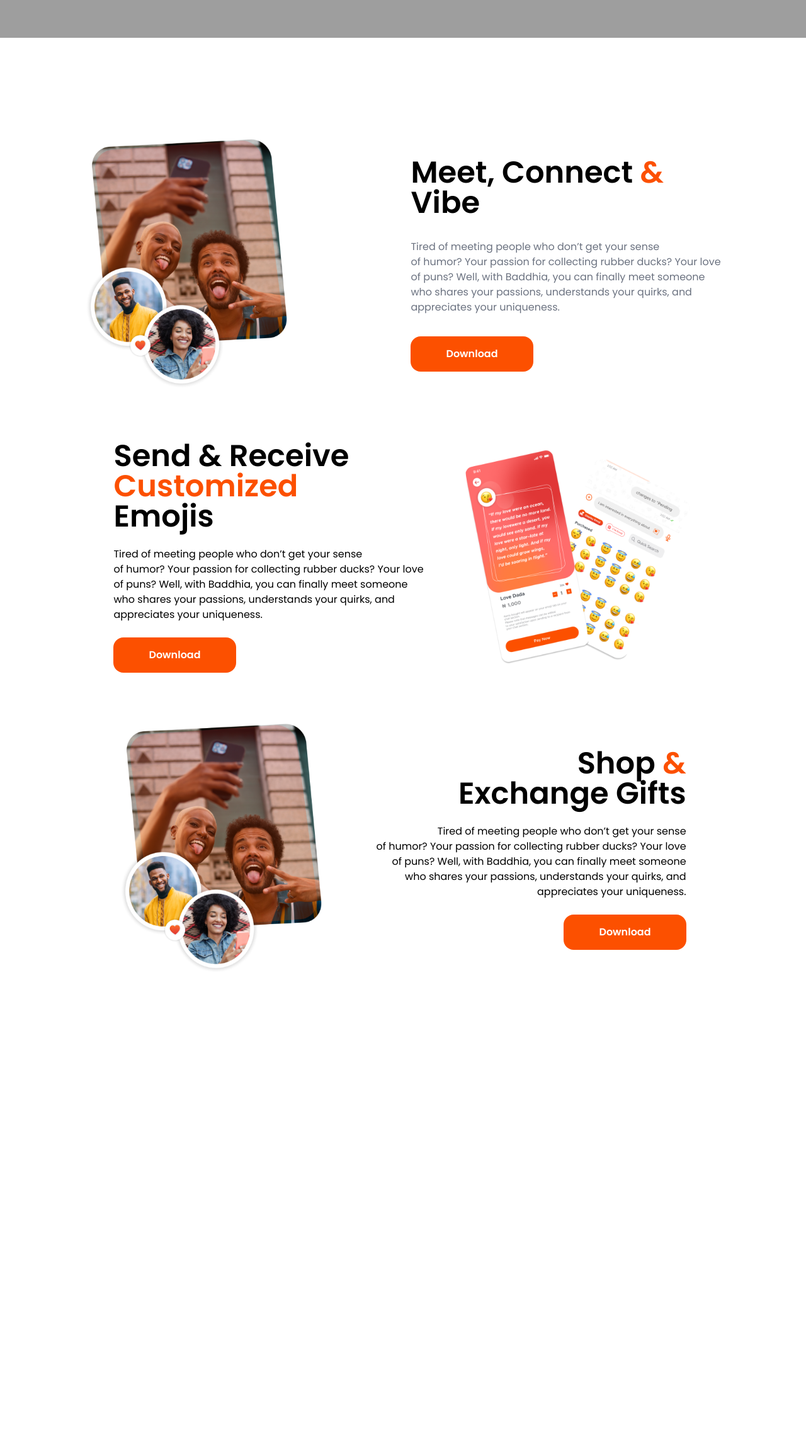
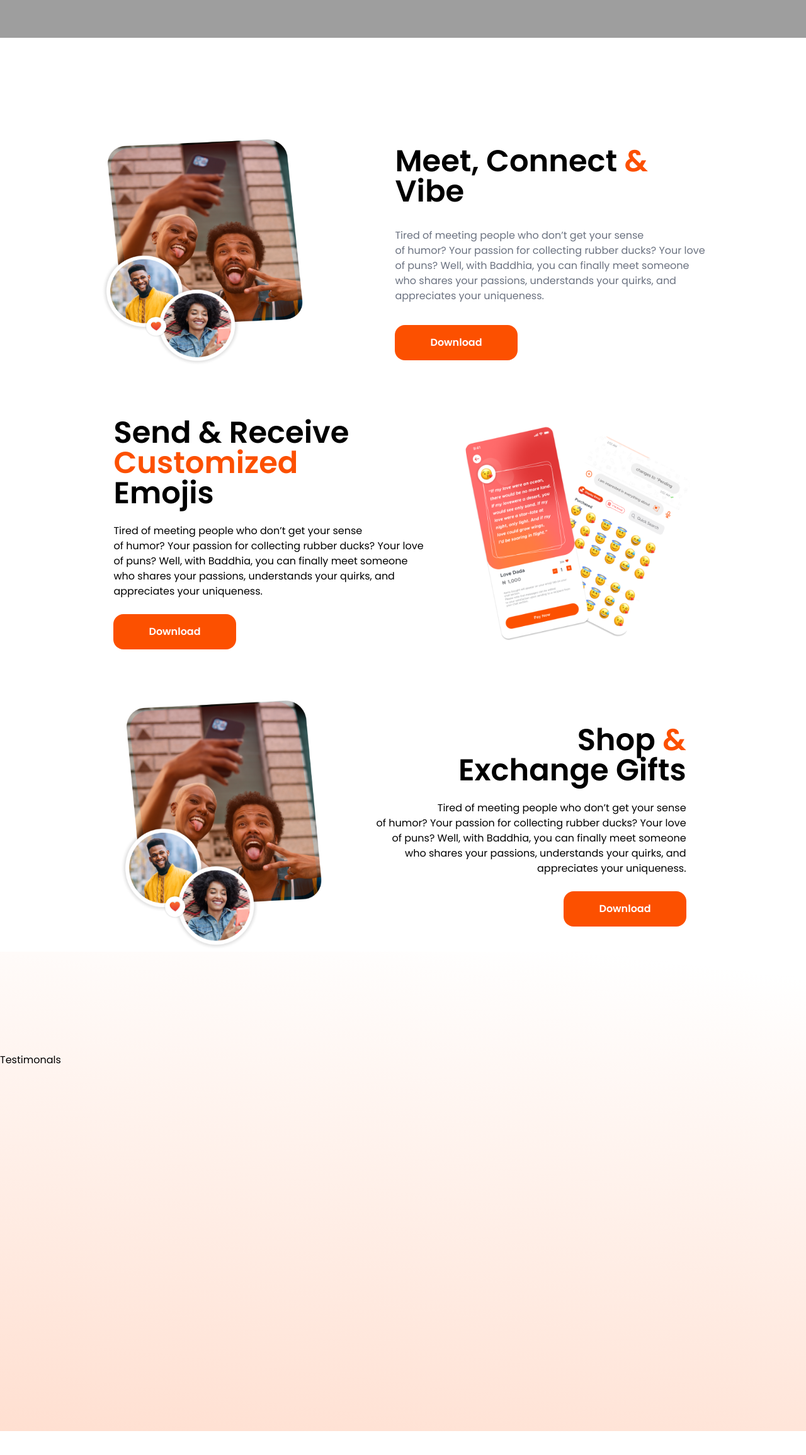
Before and after one commit to Tolutoon/baddhia, a React (Vite) app: page / in a window 1280 px wide. Shown: the part 1320-3630 px from the top of the page at 63% size. Before the commit the page ends 2868 px from the top, so only its background shows below. Built offline with nearby package versions, Linux system fonts and the light colour scheme; grey boxes are pictures that could not be loaded.

Commit message:
little corrections

```diff
--- a/src/components/CardBenefits.jsx
+++ b/src/components/CardBenefits.jsx
@@ -5,16 +5,16 @@ import emojis from '/images/emojis.png';
 function CardBenefits() {
   return (
     <div className="px-10">
-      <div className="flex pt-40 items-center flex-col md:flex-row justify-center w-full gap-[44px] md:gap-[194px]">
+      <div className="flex pt-40 items-center flex-col md:flex-row justify-center w-full gap-[44px] md:gap-[144px]">
         <div>
-          <img className="h-[400px] w-[323px]" src={connectImage} alt="" />
+          <img className="h-[363px] w-[323px]" src={connectImage} alt="" />
         </div>
         <div className="m-w-[503px] flex flex-col gap-[34px]">
-          <h2 className="text-5xl text-left font-semibold">
+          <h2 className="text-4xl xl:text-5xl text-left font-semibold">
             Meet, Connect <span className="text-baddhia-orange">&</span> <br />{" "}
             Vibe{" "}
           </h2>
-          <p className="text-left m-w-[460px] text-gray-500">
+          <p className="text-left m-w-[460px] text-gray-500 text-base">
             Tired of meeting people who don’t get your sense <br /> of humor?
             Your passion for collecting rubber ducks? Your love <br /> of puns?
             Well, with Baddhia, you can finally meet someone <br />
@@ -26,7 +26,7 @@ function CardBenefits() {
             <a href="https://play.google.com/store/apps/details?id=com.baddhia.app">
               <button
                 type="submit"
-                className="bg-baddhia-orange p-4 px-14 rounded-[16px] font-semibold text-base text-white transition-all duration-300 hover:scale-105"
+                className="bg-baddhia-orange p-4 px-12 xl:px-14 rounded-[16px] font-semibold text-base text-white transition-all duration-300 hover:scale-105"
               >
                 Download
               </button>
--- /dev/null
+++ b/src/components/Testimonials.jsx
@@ -0,0 +1,9 @@
+import React from 'react'
+
+function Testimonials() {
+  return (
+    <div className='testimonal-backDrop h-[761px] w-full pt-40'>Testimonals</div>
+  )
+}
+
+export default Testimonials;
--- a/src/index.css
+++ b/src/index.css
@@ -27,6 +27,10 @@ html {
     background-position-y: center;
 }
 
+.testimonal-backDrop{
+    background: linear-gradient(7deg, rgba(255, 157, 112, 0.734) -120.8%, rgba(255, 255, 255, 0.90) 95.52%);
+}
+
 @layer base {
     * {
         @apply box-border;
--- a/src/pages/Home.jsx
+++ b/src/pages/Home.jsx
@@ -5,14 +5,17 @@ import Header from '../components/Header';
 import Hero from '../components/Hero';
 import FindMatch from '../components/FindMatch';
 import CardBenefits from '../components/CardBenefits';
+import Testimonials from '../components/Testimonials';
 
 function Home() {
   return (
-    <main className='max-w-[1920px] mx-auto'>
+    <main className='max-w-[1920px] mx-auto transition'>
         <Header />
         <Hero />
         <FindMatch />
         <CardBenefits />
+        <Testimonials />
+        <div className='h-[2000px]'></div>
     </main>
   )
 }
```
